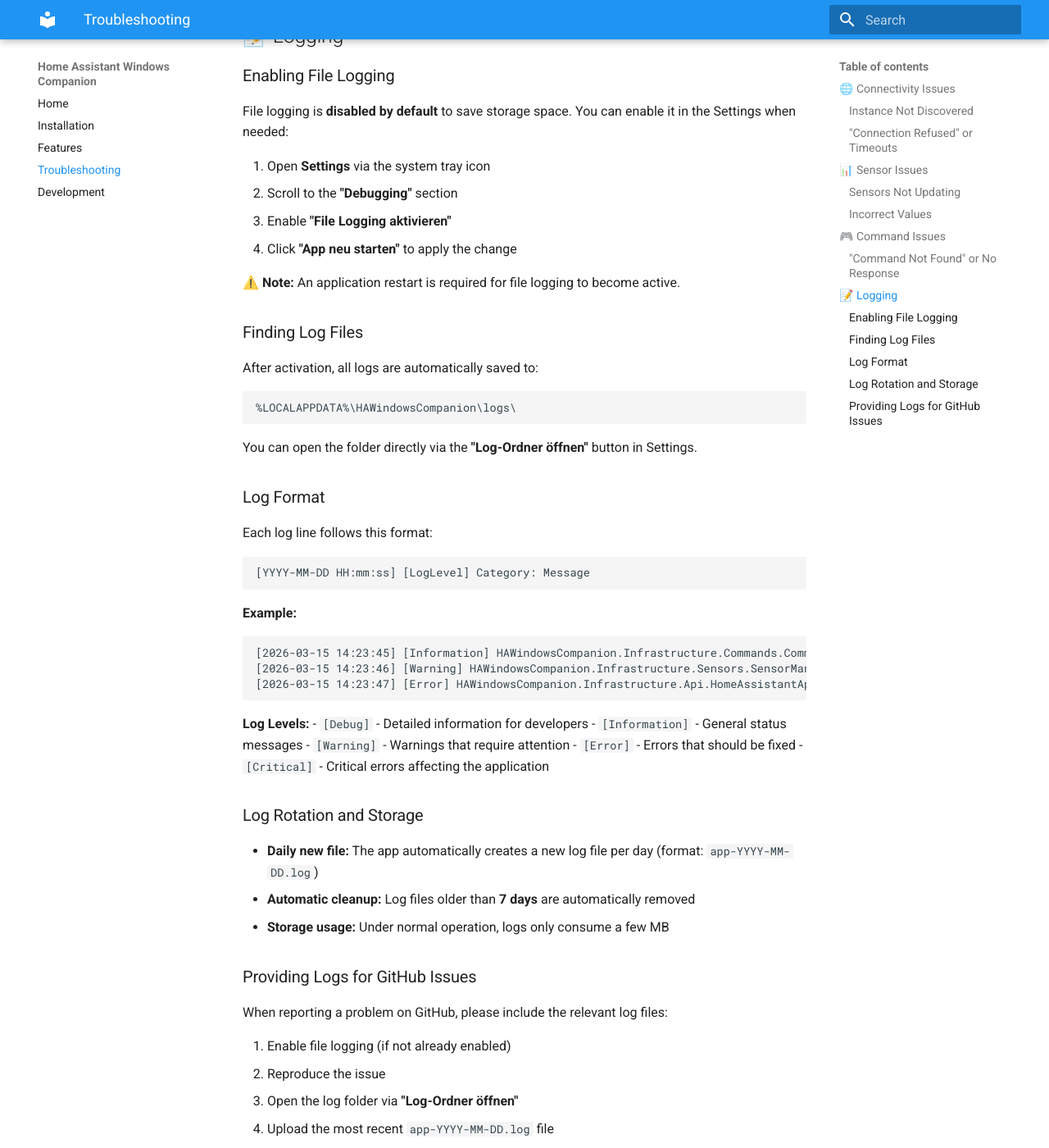
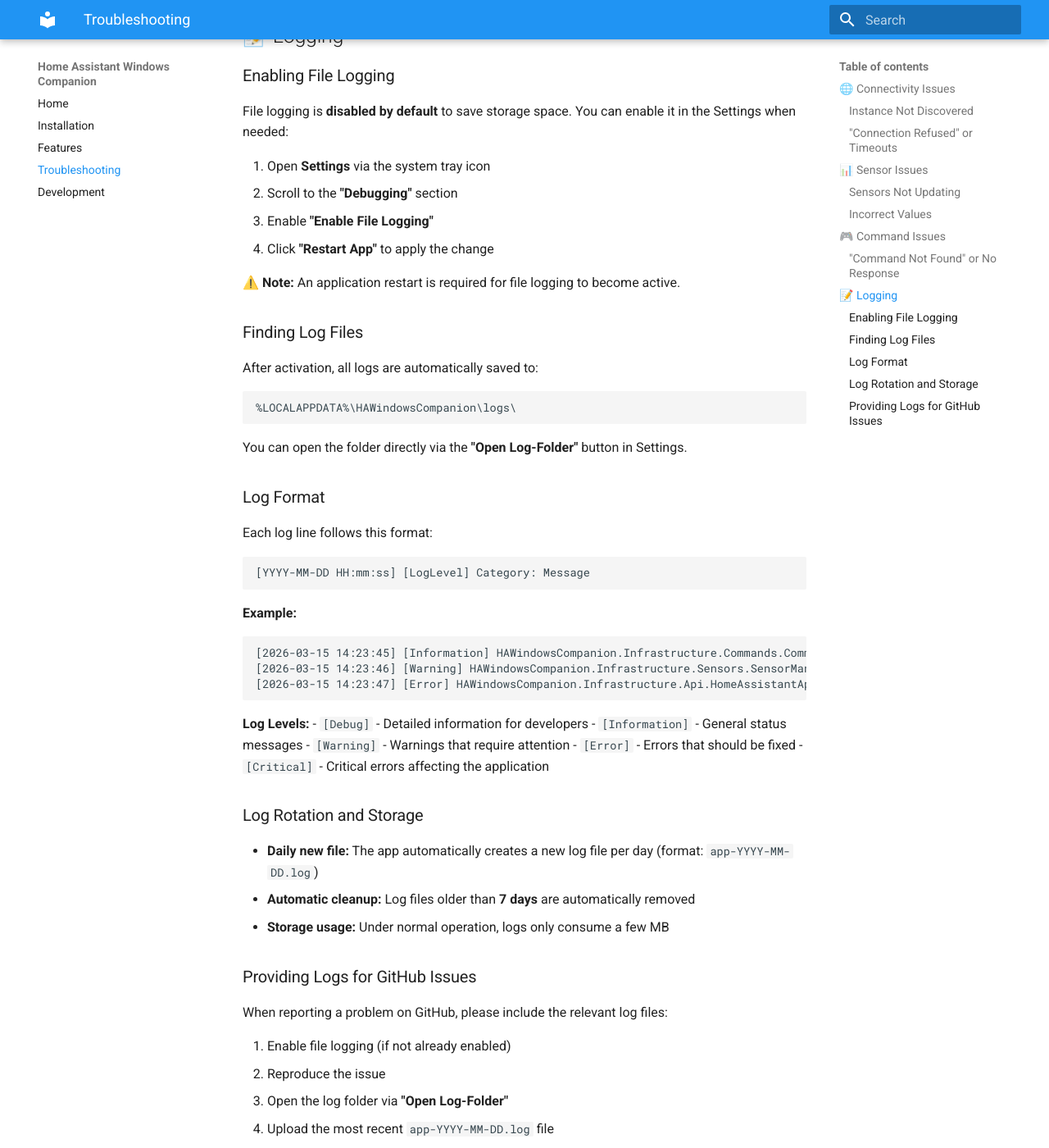
Before and after one commit to DJaeger/homeassistant-windows, an MkDocs documentation site: the page built from docs/troubleshooting.md, in a window 1280 px wide and 1400 px high, scrolled down 1364 px. Shown: the whole window at 82% size. Built offline with MkDocs 1.6.1 and Material for MkDocs 9.7.7, drawn with Linux system fonts in a browser that asks for light colours.

Commit message:
Replace german strings in troubleshooting.md

````diff
--- a/docs/troubleshooting.md
+++ b/docs/troubleshooting.md
@@ -36,8 +36,8 @@ File logging is **disabled by default** to save storage space. You can enable it
 
 1. Open **Settings** via the system tray icon
 2. Scroll to the **"Debugging"** section
-3. Enable **"File Logging aktivieren"**
-4. Click **"App neu starten"** to apply the change
+3. Enable **"Enable File Logging"**
+4. Click **"Restart App"** to apply the change
 
 **⚠️ Note:** An application restart is required for file logging to become active.
 
@@ -49,7 +49,7 @@ After activation, all logs are automatically saved to:
 %LOCALAPPDATA%\HAWindowsCompanion\logs\
 ```
 
-You can open the folder directly via the **"Log-Ordner öffnen"** button in Settings.
+You can open the folder directly via the **"Open Log-Folder"** button in Settings.
 
 ### Log Format
 
@@ -85,7 +85,7 @@ When reporting a problem on GitHub, please include the relevant log files:
 
 1. Enable file logging (if not already enabled)
 2. Reproduce the issue
-3. Open the log folder via **"Log-Ordner öffnen"**
+3. Open the log folder via **"Open Log-Folder"**
 4. Upload the most recent `app-YYYY-MM-DD.log` file
 
 **Note:** Please check the logs for sensitive information (e.g., passwords, API keys) before sharing them publicly.
````
